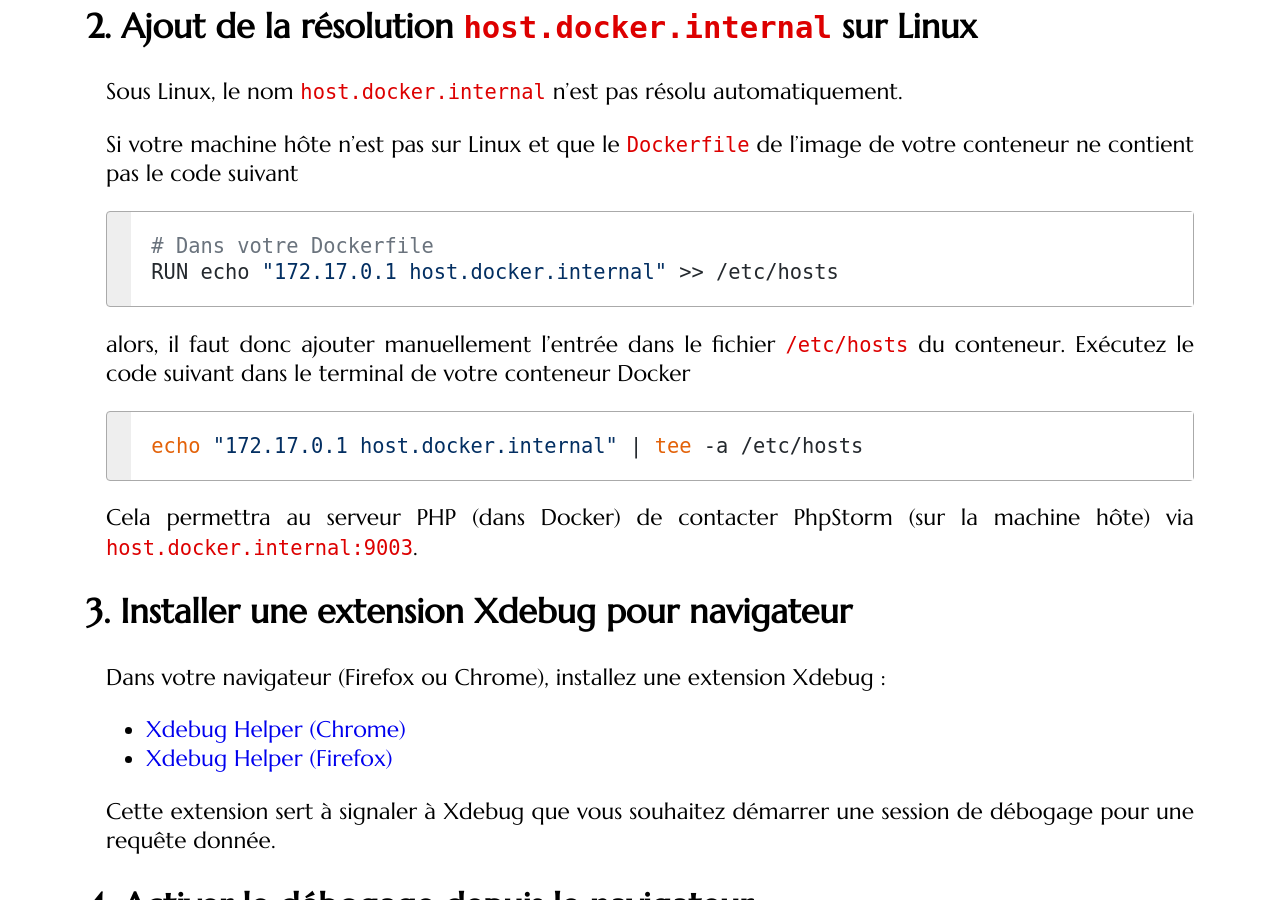
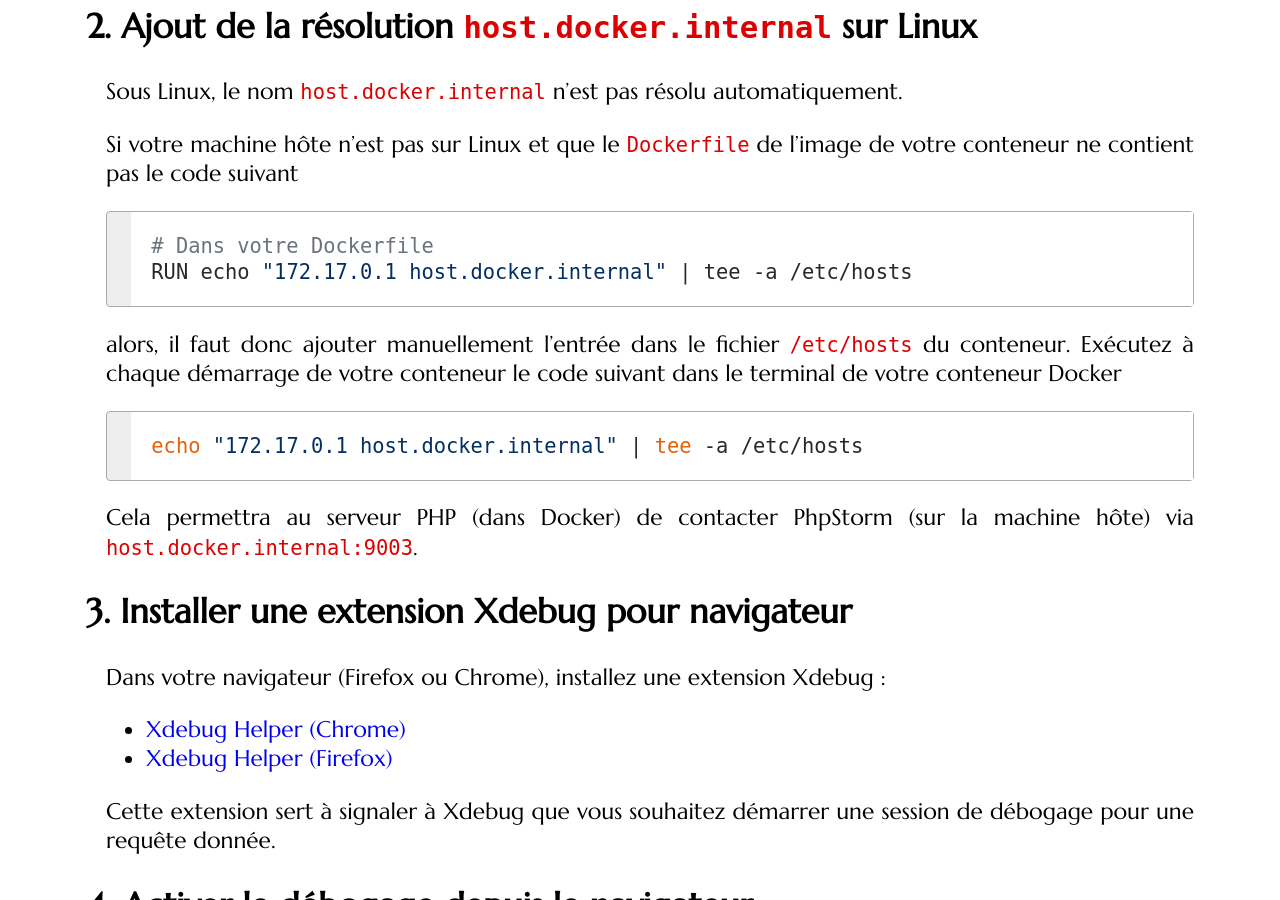
Before and after one commit to romainlebreton/R4.A.10-ComplementWeb, a Jekyll site: the page built from tutorials/complement_xdebug.md, in a window 1280 px wide and 900 px high, scrolled down 665 px. Built offline with Jekyll 4.4.1, drawn with Linux system fonts in a browser that asks for light colours; some web fonts are replaced.

Commit message:
Correction de la commande d'ajout de l'entrée `host.docker.internal` dans le fichier `/etc/hosts` pour utiliser `tee -a` au lieu de `>>`, et clarification des instructions d'exécution dans le terminal du conteneur Docker.

````diff
--- a/tutorials/complement_xdebug.md
+++ b/tutorials/complement_xdebug.md
@@ -23,9 +23,9 @@ Sous Linux, le nom `host.docker.internal` n’est pas résolu automatiquement.
 Si votre machine hôte n'est pas sur Linux et que le `Dockerfile` de l'image de votre conteneur ne contient pas le code suivant
 ```python
 # Dans votre Dockerfile
-RUN echo "172.17.0.1 host.docker.internal" >> /etc/hosts
+RUN echo "172.17.0.1 host.docker.internal" | tee -a /etc/hosts
 ```
-alors, il faut donc ajouter manuellement l’entrée dans le fichier `/etc/hosts` du conteneur. Exécutez le code suivant dans le terminal de votre conteneur Docker
+alors, il faut donc ajouter manuellement l’entrée dans le fichier `/etc/hosts` du conteneur. Exécutez à chaque démarrage de votre conteneur le code suivant dans le terminal de votre conteneur Docker
 ```bash
 echo "172.17.0.1 host.docker.internal" | tee -a /etc/hosts
 ```
````
